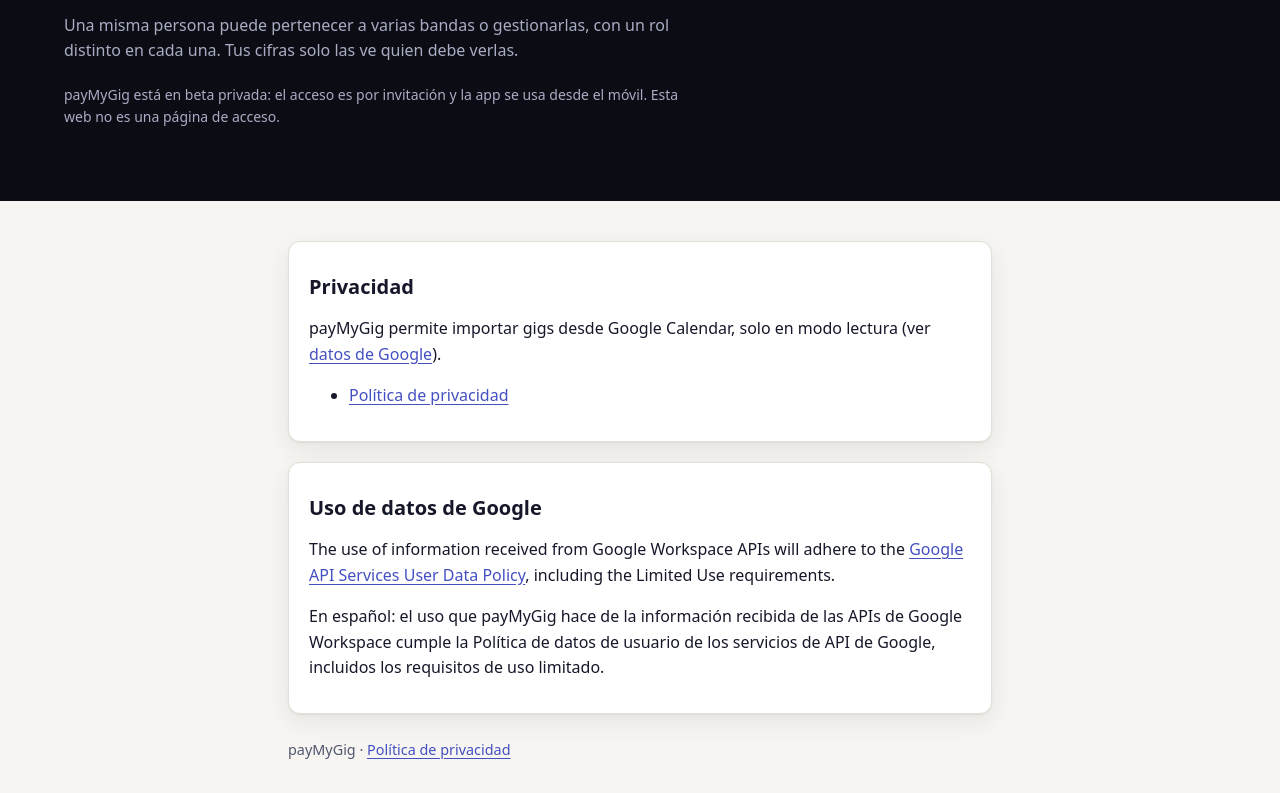
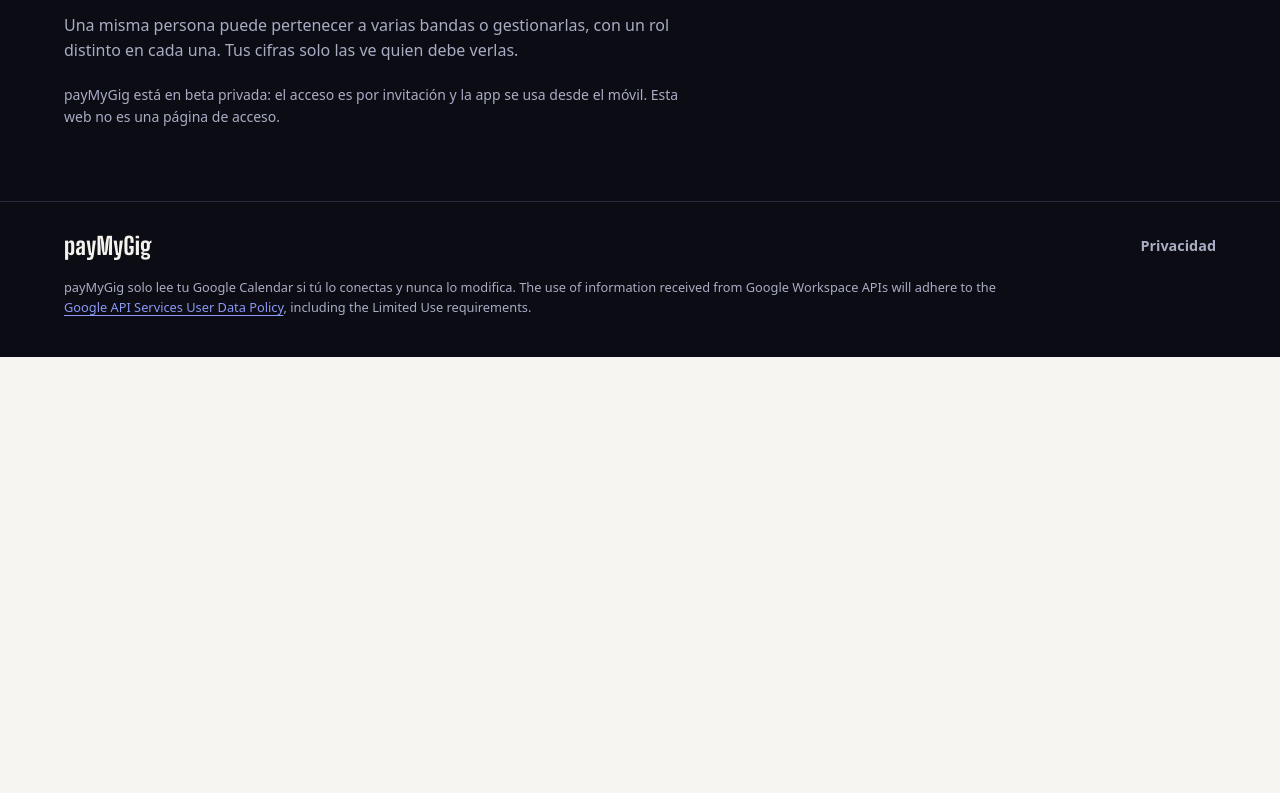
Before and after one commit to NandoHolgado/paymygig-site, a plain HTML site: page index.html in a window 1280 px wide. Shown: the part 1291-2084 px from the top of the page. After the commit the page ends 1648 px from the top, so only its background shows below. Drawn offline with Linux system fonts and the light colour scheme.

Commit message:
Pie oscuro y compacto con el aviso de Google; fuera los bloques blancos de la portada
Co-Authored-By: Claude Opus 5.5 <noreply@anthropic.com>

```diff
--- a/index.html
+++ b/index.html
@@ -64,21 +64,7 @@
 <p>Una misma persona puede pertenecer a varias bandas o gestionarlas, con un rol distinto en cada una. Tus cifras solo las ve quien debe verlas.</p>
 <p class="small">payMyGig está en beta privada: el acceso es por invitación y la app se usa desde el móvil. Esta web no es una página de acceso.</p>
 </section>
-<div class="lower">
-<section>
-<h2>Privacidad</h2>
-<p>payMyGig permite importar gigs desde Google Calendar, solo en modo lectura (ver <a href="privacidad.html#google">datos de Google</a>).</p>
-<ul>
-<li><a href="privacidad.html">Política de privacidad</a></li>
-</ul>
-</section>
-<section id="limited-use">
-<h2>Uso de datos de Google</h2>
-<p>The use of information received from Google Workspace APIs will adhere to the <a href="https://developers.google.com/terms/api-services-user-data-policy">Google API Services User Data Policy</a>, including the Limited Use requirements.</p>
-<p>En español: el uso que payMyGig hace de la información recibida de las APIs de Google Workspace cumple la Política de datos de usuario de los servicios de API de Google, incluidos los requisitos de uso limitado.</p>
-</section>
-</div>
 </main>
-<footer><p>payMyGig · <a href="privacidad.html">Política de privacidad</a></p></footer>
+<footer class="site"><div class="foot-top"><p class="wordmark">payMyGig</p><nav aria-label="Pie"><a href="privacidad.html">Privacidad</a></nav></div><p id="limited-use" class="legal">payMyGig solo lee tu Google Calendar si tú lo conectas y nunca lo modifica. The use of information received from Google Workspace APIs will adhere to the <a href="https://developers.google.com/terms/api-services-user-data-policy">Google API Services User Data Policy</a>, including the Limited Use requirements.</p></footer>
 </body>
 </html>
--- a/styles.css
+++ b/styles.css
@@ -34,12 +34,18 @@ nav a{color:var(--stage-muted);text-decoration:none;font-weight:600}
 nav a:hover,nav a[aria-current]{color:var(--stage-text)}
 nav a[aria-current]{text-decoration:underline;text-decoration-color:var(--stage-accent);text-decoration-thickness:2px}
 
-/* Readable pages (privacidad, eliminar-cuenta) and the lower part of the home page */
-main,.lower{max-width:46rem;margin:1.5rem auto;padding:0 1rem}
+/* Readable pages (privacidad, eliminar-cuenta) */
+main{max-width:46rem;margin:1.5rem auto;padding:0 1rem}
 section,.banner{background:var(--card);border:1px solid var(--line);border-radius:12px;box-shadow:var(--shadow);padding:1rem 1.25rem;margin-bottom:1.25rem}
 .banner{background:var(--warn-bg);color:var(--warn-text);border-color:transparent;font-weight:600}
 mark{background:var(--warn-bg);color:var(--warn-text);padding:0 .25rem;border-radius:4px}
-footer{max-width:46rem;margin:0 auto 2rem;padding:0 1rem;color:var(--muted);font-size:.9rem}
+footer.site{margin-top:3rem;background:var(--stage-bg);color:var(--stage-muted);border-top:1px solid var(--stage-border);padding:2rem max(clamp(1rem,4vw,3.5rem),calc((100% - 72rem)/2)) 2.5rem;display:grid;gap:1.25rem;font-size:.9rem;--ring:var(--stage-accent)}
+.home footer.site{margin-top:0}
+.foot-top{display:flex;flex-wrap:wrap;align-items:center;justify-content:space-between;gap:1rem}
+.foot-top .wordmark{margin:0;font:800 1.5rem/1 var(--display);letter-spacing:.01em;color:var(--stage-text)}
+.foot-top nav{margin:0}
+footer.site .legal{margin:0;max-width:60rem;font-size:.8rem;line-height:1.55}
+footer.site .legal a{color:var(--stage-accent)}
 
 /* Home: full-bleed night stage */
 .home header{border-bottom-color:transparent}
@@ -85,7 +91,6 @@ footer{max-width:46rem;margin:0 auto 2rem;padding:0 1rem;color:var(--muted);font
 .band h2{font:800 clamp(1.75rem,4vw,2.5rem)/1.05 var(--display);text-transform:uppercase;max-width:40rem}
 .band p{max-width:40rem;color:var(--stage-muted)}
 .band p.small{margin-top:1.25rem}
-.lower{margin-top:2.5rem}
 
 @media(min-width:60rem){
   .hero{grid-template-columns:minmax(0,1fr) auto;min-height:82vh}
```
Also changed, not shown: eliminar-cuenta.html (+1 -1 lines), lista-de-espera.html (+1 -1 lines), privacidad.html (+1 -1 lines).
